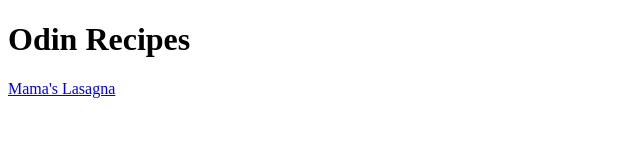
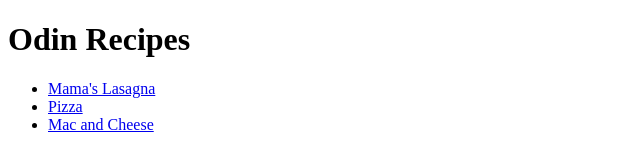
Before and after one commit to WigglyWorm73/odin-recipes, a plain HTML site: page index.html in a window 1280 px wide. Shown: the whole page, without its empty margins (0-640 px from the left). Drawn offline with Linux system fonts and the light colour scheme.

Commit message:
Didn't push files correctly
I was adding files only from inside my recipes
folder so it wasn;t adding my index.html or
anything in my images folder

```diff
--- a/index.html
+++ b/index.html
@@ -7,6 +7,10 @@
 </head>
 <body>
     <h1>Odin Recipes</h1>
-    <a href="./recipes/lasagna.html">Mama's Lasagna</a>
+    <ul>
+       <li> <a href="./recipes/lasagna.html">Mama's Lasagna</a></li>
+        <li><a href="./recipes/pizza.html">Pizza</a></li>
+        <li><a href="./recipes/mac-and-cheese.html">Mac and Cheese</a></li>
+    </ul>
 </body>
 </html>
```
Also changed, not shown: images/Pizza.jpeg (added), images/mac-and-cheese.jpeg (added).
